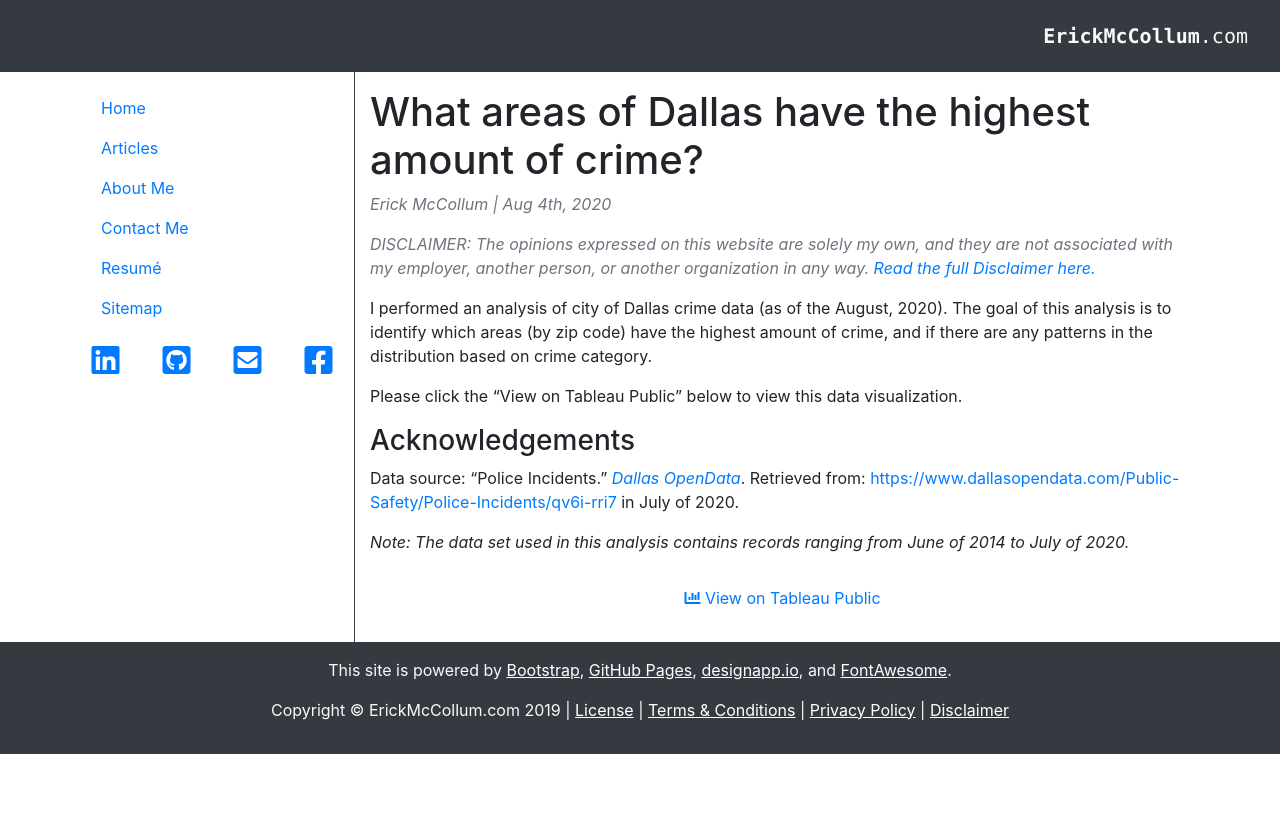
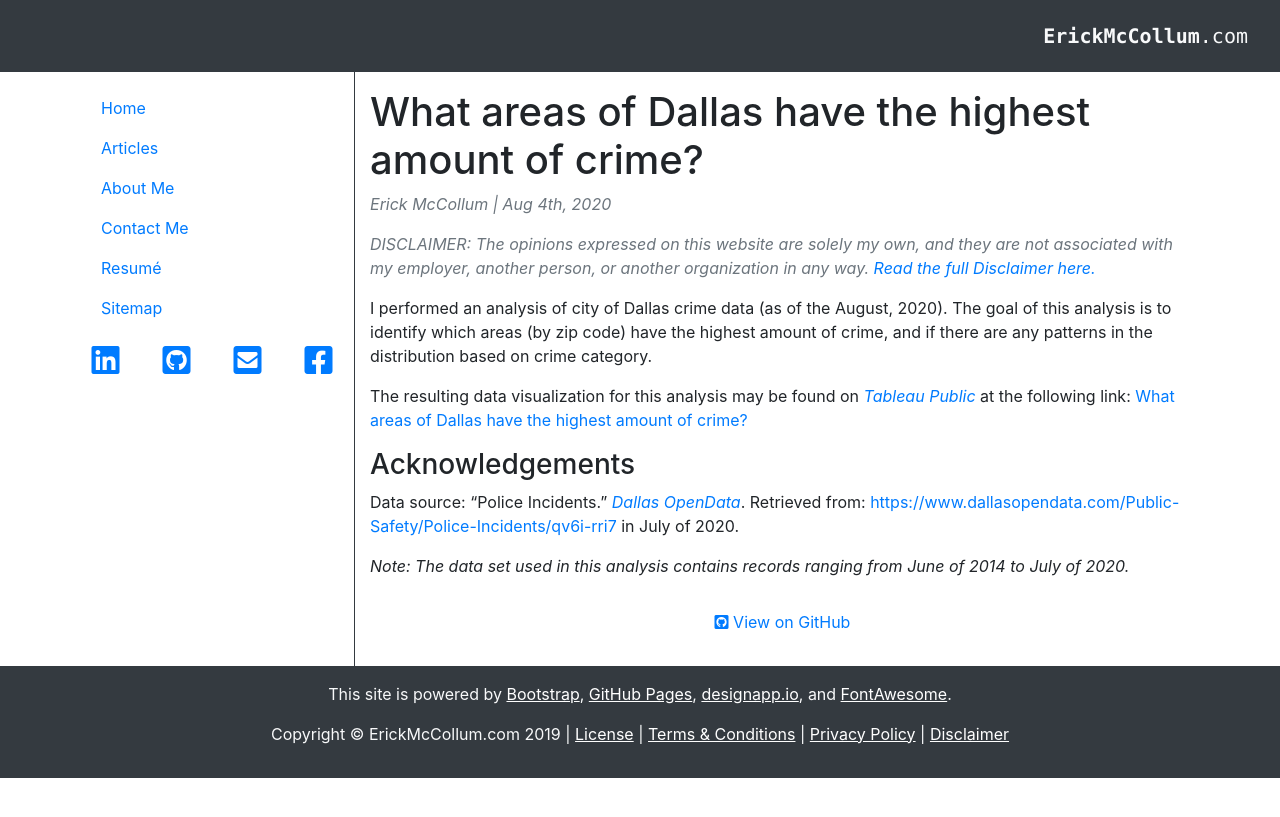
Before and after one commit to frederickm13/frederickm13.github.io, a Jekyll site: the page built from _posts/2020-08-04-dallas-crime-analysis.md, in a window 1280 px wide. Shown: the top 817 px of the page. Built offline with Jekyll 4.4.1, drawn with Linux system fonts in a browser that asks for light colours.

Commit message:
Add new article; update existing article links

```diff
--- a/_posts/2020-08-04-dallas-crime-analysis.md
+++ b/_posts/2020-08-04-dallas-crime-analysis.md
@@ -2,15 +2,15 @@
 title: What areas of Dallas have the highest amount of crime?
 layout: Post
 date:  2020-08-04 -0600
-external: Tableau
-sourceurl: https://public.tableau.com/views/McCollumTermProject2/WhatareasofDallashavethehighestamountofcrime?:language=en&:display_count=y&:origin=viz_share_link
+external: GitHub
+sourceurl: https://github.com/frederickm13/data-science/tree/master/ComparisonTexasHospitals
 excerpt: I performed an analysis of city of Dallas crime data (as of the August, 2020).
 tags: [Data Science]
 ---
 
 I performed an analysis of city of Dallas crime data (as of the August, 2020). The goal of this analysis is to identify which areas (by zip code) have the highest amount of crime, and if there are any patterns in the distribution based on crime category.
 
-Please click the "View on Tableau Public" below to view this data visualization.
+The resulting data visualization for this analysis may be found on *[Tableau Public](https://public.tableau.com/en-us/s/)* at the following link: [What areas of Dallas have the highest amount of crime?](https://public.tableau.com/views/McCollumTermProject2/WhatareasofDallashavethehighestamountofcrime?:language=en&:display_count=y&:origin=viz_share_link)
 
 ### Acknowledgements
 Data source: "Police Incidents." *[Dallas OpenData](https://www.dallasopendata.com/)*. Retrieved from: [https://www.dallasopendata.com/Public-Safety/Police-Incidents/qv6i-rri7](https://www.dallasopendata.com/Public-Safety/Police-Incidents/qv6i-rri7) in July of 2020.
```
Also changed, not shown: _posts/2020-11-15-ComparisonTexasHospitals.md (added, +18 -0 lines).
